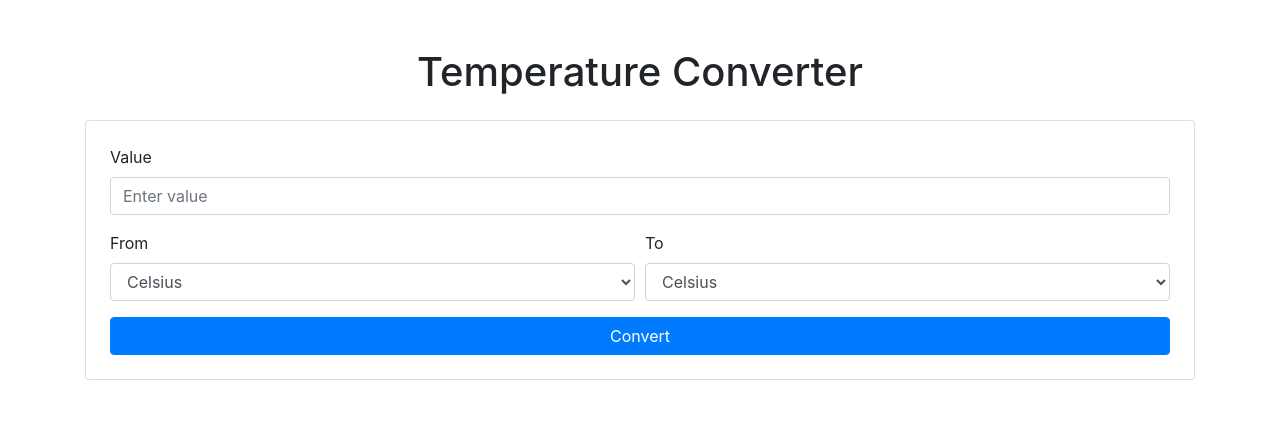
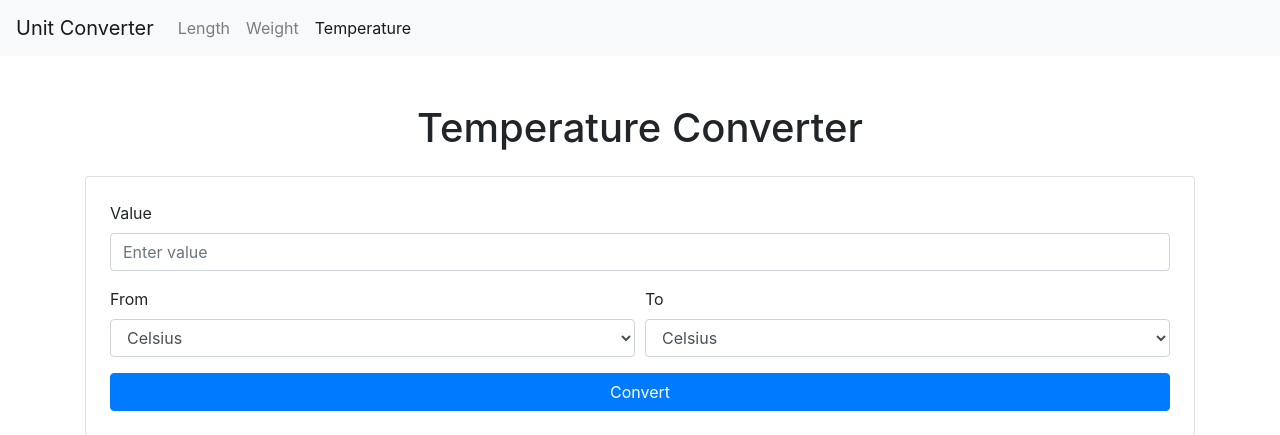
Before and after one commit to katendejericho5/Backend-Projects-Practice, a Django app: page /temperature/ in a window 1280 px wide. Shown: the top 435 px of the page. Run offline with Django 5.2, Linux system fonts and the light colour scheme; some libraries are stand-ins or nearby versions.

Commit message:
error handling

```diff
--- a/Unit-Converter-web-app/unit_converter/converter/templates/converter/temperature.html
+++ b/Unit-Converter-web-app/unit_converter/converter/templates/converter/temperature.html
@@ -7,6 +7,27 @@
     <link href="https://stackpath.bootstrapcdn.com/bootstrap/4.5.2/css/bootstrap.min.css" rel="stylesheet">
 </head>
 <body>
+    <!-- Navbar -->
+    <nav class="navbar navbar-expand-lg navbar-light bg-light">
+        <a class="navbar-brand" href="#">Unit Converter</a>
+        <button class="navbar-toggler" type="button" data-toggle="collapse" data-target="#navbarNav" aria-controls="navbarNav" aria-expanded="false" aria-label="Toggle navigation">
+            <span class="navbar-toggler-icon"></span>
+        </button>
+        <div class="collapse navbar-collapse" id="navbarNav">
+            <ul class="navbar-nav">
+                <li class="nav-item">
+                    <a class="nav-link" href="{% url 'length_converter' %}">Length</a>
+                </li>
+                <li class="nav-item">
+                    <a class="nav-link" href="{% url 'weight_converter' %}">Weight</a>
+                </li>
+                <li class="nav-item active">
+                    <a class="nav-link" href="{% url 'temperature_converter' %}">Temperature</a>
+                </li>
+            </ul>
+        </div>
+    </nav>
+
     <div class="container mt-5">
         <h1 class="text-center mb-4">Temperature Converter</h1>
         <div class="card p-4">
@@ -20,17 +41,17 @@
                     <div class="form-group col-md-6">
                         <label for="from_unit">From</label>
                         <select name="from_unit" class="form-control">
-                            <option value="Celsius">Celsius</option>
-                            <option value="Fahrenheit">Fahrenheit</option>
-                            <option value="Kelvin">Kelvin</option>
+                            <option value="celsius">Celsius</option>
+                            <option value="fahrenheit">Fahrenheit</option>
+                            <option value="kelvin">Kelvin</option>
                         </select>
                     </div>
                     <div class="form-group col-md-6">
                         <label for="to_unit">To</label>
                         <select name="to_unit" class="form-control">
-                            <option value="Celsius">Celsius</option>
-                            <option value="Fahrenheit">Fahrenheit</option>
-                            <option value="Kelvin">Kelvin</option>
+                            <option value="celsius">Celsius</option>
+                            <option value="fahrenheit">Fahrenheit</option>
+                            <option value="kelvin">Kelvin</option>
                         </select>
                     </div>
                 </div>
@@ -41,6 +62,12 @@
                 Converted Value: <strong>{{ converted_value }}</strong>
             </div>
             {% endif %}
+            {% if error_message %}
+<div class="alert alert-danger mt-3 text-center">
+    {{ error_message }}
+</div>
+{% endif %}
+
         </div>
     </div>
 
--- a/Unit-Converter-web-app/unit_converter/converter/views.py
+++ b/Unit-Converter-web-app/unit_converter/converter/views.py
@@ -43,30 +43,74 @@ def convert_temperature(value, from_unit, to_unit):
 
 def length_converter(request):
     if request.method == 'POST':
-        value = float(request.POST.get('value'))
+        value_str = request.POST.get('value')
         from_unit = request.POST.get('from_unit')
         to_unit = request.POST.get('to_unit')
-        converted_value = convert_length(value, from_unit, to_unit)
-        return render(request, 'converter/length.html', {'converted_value': converted_value})
+
+        try:
+            # Validate and convert the value
+            value = float(value_str)
+            # Validate units
+            valid_units = ['millimeter', 'centimeter', 'meter', 'kilometer', 'inch', 'foot', 'yard', 'mile']
+            if from_unit not in valid_units or to_unit not in valid_units:
+                raise ValueError("Invalid unit selected")
+
+            converted_value = convert_length(value, from_unit, to_unit)
+            return render(request, 'converter/length.html', {'converted_value': converted_value})
+
+        except ValueError as e:
+            # Handle invalid value or unit
+            error_message = f"Error: {e}" if str(e) else "Invalid number entered. Please enter a valid number."
+            return render(request, 'converter/length.html', {'error_message': error_message})
 
     return render(request, 'converter/length.html')
 
+
 def weight_converter(request):
     if request.method == 'POST':
-        value = float(request.POST.get('value'))
+        value_str = request.POST.get('value')
         from_unit = request.POST.get('from_unit')
         to_unit = request.POST.get('to_unit')
-        converted_value = convert_weight(value, from_unit, to_unit)
-        return render(request, 'converter/weight.html', {'converted_value': converted_value})
+
+        try:
+            # Validate and convert the value
+            value = float(value_str)
+            # Validate units
+            valid_units = ['milligram', 'gram', 'kilogram', 'ounce', 'pound']
+            if from_unit not in valid_units or to_unit not in valid_units:
+                raise ValueError("Invalid unit selected")
+
+            converted_value = convert_weight(value, from_unit, to_unit)
+            return render(request, 'converter/weight.html', {'converted_value': converted_value})
+
+        except ValueError as e:
+            # Handle invalid value or unit
+            error_message = f"Error: {e}" if str(e) else "Invalid number entered. Please enter a valid number."
+            return render(request, 'converter/weight.html', {'error_message': error_message})
 
     return render(request, 'converter/weight.html')
 
+
 def temperature_converter(request):
     if request.method == 'POST':
-        value = float(request.POST.get('value'))
+        value_str = request.POST.get('value')
         from_unit = request.POST.get('from_unit')
         to_unit = request.POST.get('to_unit')
-        converted_value = convert_temperature(value, from_unit, to_unit)
-        return render(request, 'converter/temperature.html', {'converted_value': converted_value})
+
+        try:
+            # Validate and convert the value
+            value = float(value_str)
+            # Validate units
+            valid_units = ['celsius', 'fahrenheit', 'kelvin']
+            if from_unit not in valid_units or to_unit not in valid_units:
+                raise ValueError("Invalid unit selected")
+
+            converted_value = convert_temperature(value, from_unit, to_unit)
+            return render(request, 'converter/temperature.html', {'converted_value': converted_value})
+
+        except ValueError as e:
+            # Handle invalid value or unit
+            error_message = f"Error: {e}" if str(e) else "Invalid number entered. Please enter a valid number."
+            return render(request, 'converter/temperature.html', {'error_message': 'Invalid input entered. Please enter a valid number.'})
 
     return render(request, 'converter/temperature.html')
```
Also changed, not shown: Unit-Converter-web-app/unit_converter/converter/templates/converter/length.html (+27 -0 lines), Unit-Converter-web-app/unit_converter/converter/templates/converter/weight.html (+27 -0 lines).
